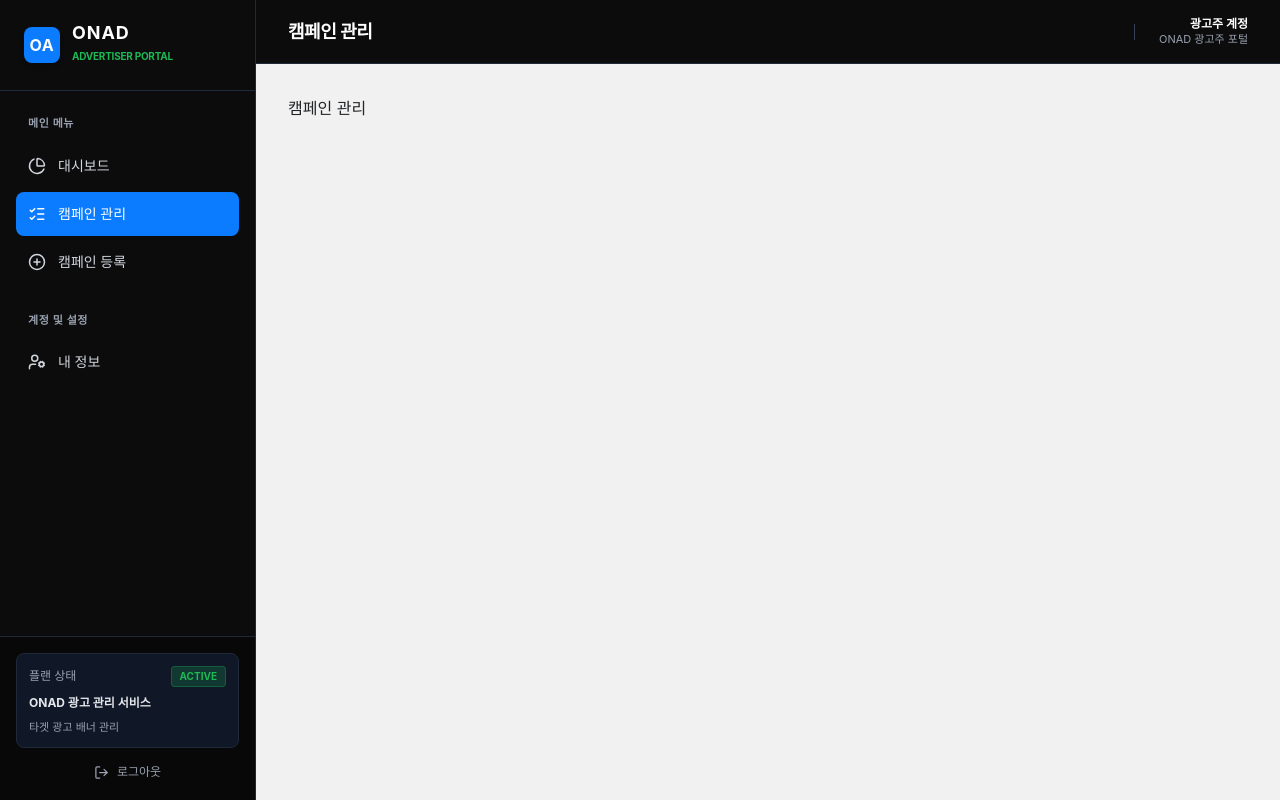
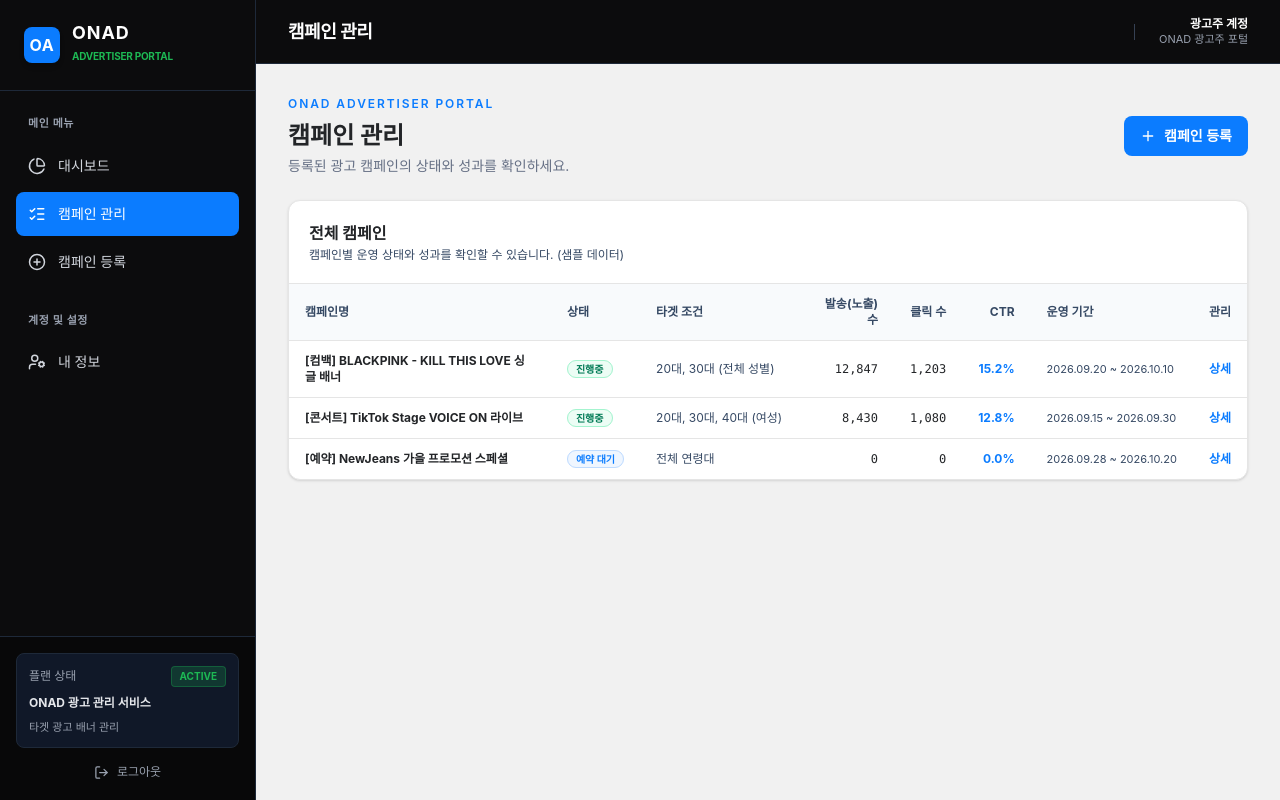
Before and after one commit to Techeer-2026-2/frontend-onad, a React (Vite) app: page /campaigns in a window 1280 px wide. Built offline with nearby package versions, Linux system fonts and the light colour scheme.

Commit message:
feat: 캠페인 목록 화면 퍼블리싱

```diff
--- a/src/App.jsx
+++ b/src/App.jsx
@@ -1,5 +1,6 @@
 import { BrowserRouter, Navigate, Route, Routes } from 'react-router-dom'
 import Dashboard from './pages/Dashboard'
+import CampaignList from './pages/CampaignList'
 import DashboardLayout from './layouts/DashboardLayout'
 
 function App() {
@@ -9,7 +10,7 @@ function App() {
         <Route element={<DashboardLayout />}>
           <Route index element={<Navigate to="/dashboard" replace />} />
           <Route path="/dashboard" element={<Dashboard />} />
-          <Route path="/campaigns" element={<div>캠페인 관리</div>} />
+          <Route path="/campaigns" element={<CampaignList />} />
           <Route path="/campaigns/new" element={<div>캠페인 등록</div>} />
           <Route path="/campaigns/:campaignId" element={<div>캠페인 상세</div>} />
           <Route path="/account" element={<div>내 정보</div>} />
--- a/src/components/CampaignTable.jsx
+++ b/src/components/CampaignTable.jsx
@@ -1,16 +1,20 @@
 import { ChevronRight } from 'lucide-react'
 import { Link } from 'react-router-dom'
 
-function CampaignTable({ campaigns }) {
+function CampaignTable({
+  campaigns,
+  title = '최근 운영 캠페인 현황',
+  description = 'ONAD 광고 캠페인 성과 요약 (샘플 데이터)',
+  showAllLink = true,
+}) {
   return (
     <section className="overflow-hidden rounded-xl border border-[#E5E5E5] bg-white shadow-sm">
       <div className="flex items-center justify-between border-b border-[#E5E5E5] p-5">
         <div>
-          <h2 className="text-base font-bold text-[#232528]">최근 운영 캠페인 현황</h2>
-          <p className="mt-0.5 text-xs text-[#364964]">
-            ONAD 광고 캠페인 성과 요약 (샘플 데이터)
-          </p>
+          <h2 className="text-base font-bold text-[#232528]">{title}</h2>
+          <p className="mt-0.5 text-xs text-[#364964]">{description}</p>
         </div>
+        {showAllLink && (
           <Link
             to="/campaigns"
             className="flex items-center gap-1 text-xs font-semibold text-[#0B7CFF] hover:underline"
@@ -18,6 +22,7 @@ function CampaignTable({ campaigns }) {
             <span>전체 캠페인 보기</span>
             <ChevronRight size={14} aria-hidden="true" />
           </Link>
+        )}
       </div>
 
       <div className="overflow-x-auto">
@@ -35,7 +40,13 @@ function CampaignTable({ campaigns }) {
             </tr>
           </thead>
           <tbody className="divide-y divide-[#E5E5E5]">
-            {campaigns.map((campaign) => {
+            {campaigns.length === 0 ? (
+              <tr>
+                <td colSpan={8} className="px-4 py-12 text-center text-sm text-[#667085]">
+                  등록된 캠페인이 없습니다.
+                </td>
+              </tr>
+            ) : campaigns.map((campaign) => {
               const active = campaign.status === 'active'
               const statusLabel = active ? '진행중' : '예약 대기'
               const statusClass = active
--- a/src/pages/CampaignList.jsx
+++ b/src/pages/CampaignList.jsx
@@ -0,0 +1,38 @@
+import { Plus } from 'lucide-react'
+import { Link } from 'react-router-dom'
+import CampaignTable from '../components/CampaignTable'
+import campaigns from '../data/campaigns'
+
+function CampaignList() {
+  return (
+    <div className="space-y-6">
+      <header className="flex flex-col gap-4 sm:flex-row sm:items-center sm:justify-between">
+        <div>
+          <p className="text-xs font-semibold uppercase tracking-[0.16em] text-[#0B7CFF]">
+            ONAD ADVERTISER PORTAL
+          </p>
+          <h1 className="mt-2 text-2xl font-bold text-[#232528]">캠페인 관리</h1>
+          <p className="mt-1 text-sm text-[#667085]">
+            등록된 광고 캠페인의 상태와 성과를 확인하세요.
+          </p>
+        </div>
+        <Link
+          to="/campaigns/new"
+          className="inline-flex min-h-10 items-center justify-center gap-2 self-start rounded-lg bg-[#0B7CFF] px-4 py-2 text-sm font-semibold text-white transition-colors hover:bg-blue-700 focus-visible:outline focus-visible:outline-2 focus-visible:outline-offset-2 focus-visible:outline-[#0B7CFF] sm:self-auto"
+        >
+          <Plus size={16} aria-hidden="true" />
+          캠페인 등록
+        </Link>
+      </header>
+
+      <CampaignTable
+        campaigns={campaigns}
+        title="전체 캠페인"
+        description="캠페인별 운영 상태와 성과를 확인할 수 있습니다. (샘플 데이터)"
+        showAllLink={false}
+      />
+    </div>
+  )
+}
+
+export default CampaignList
```
Lines whose indentation alone changed are shown as unchanged.
